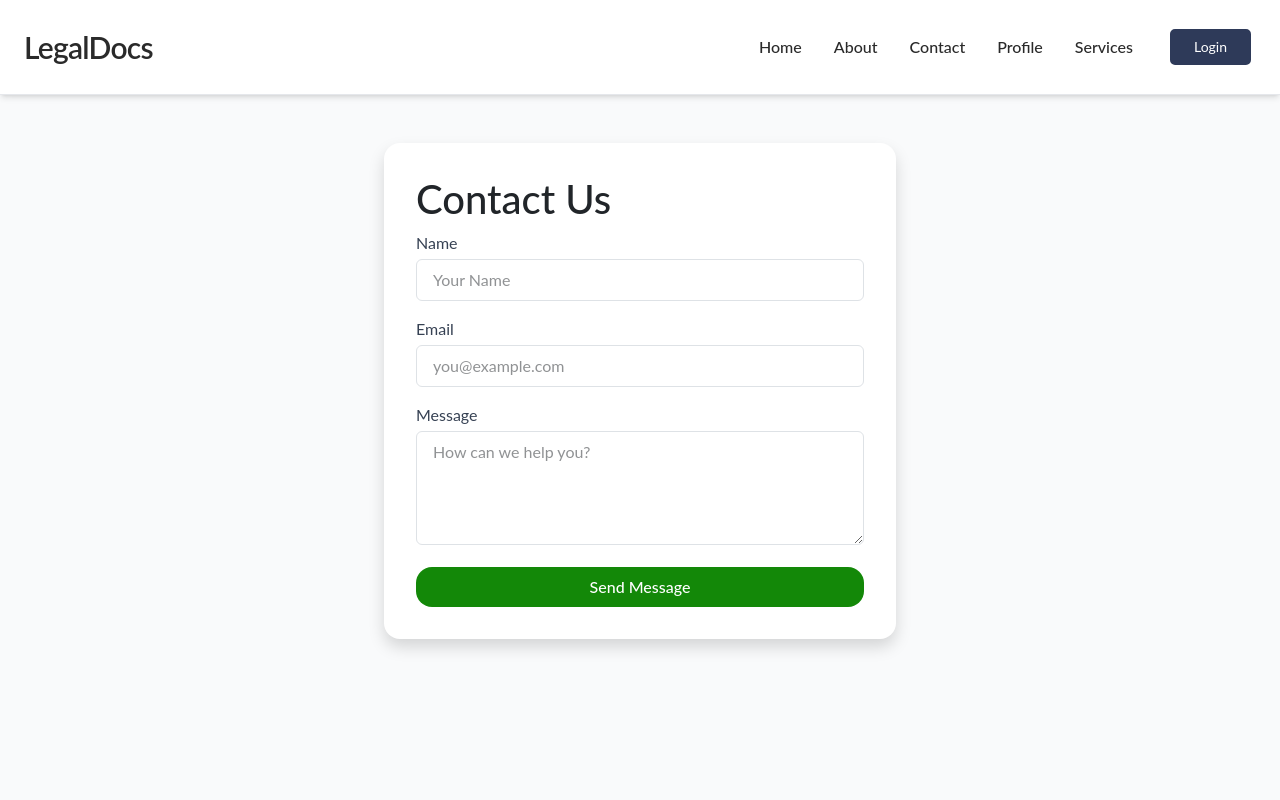
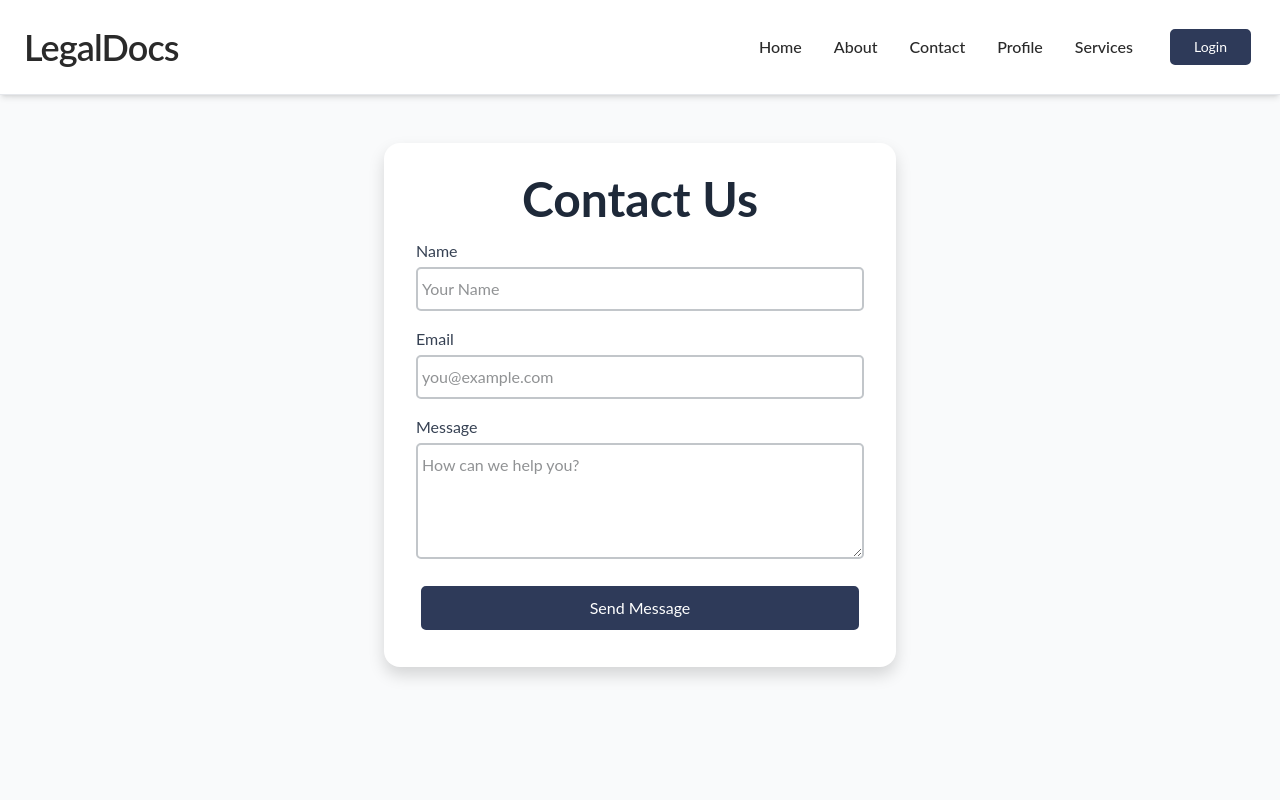
Before and after one commit to LegalDocs-Generator/frontend, a React (Vite) app in the folder client/: page /contact in a window 1280 px wide. Shown: the top 800 px of the page. Built offline with nearby package versions, Linux system fonts and the light colour scheme.

Commit message:
changes in buttons style

```diff
--- a/client/src/components/Navbar.jsx
+++ b/client/src/components/Navbar.jsx
@@ -30,7 +30,7 @@ const Navbar = () => {
         {/* Logo */}
         <Link
           to="/"
-          className="md:text-3xl text-2xl font-semibold tracking-tight navbar-element transition-all duration-300 !no-underline"
+          className="md:text-4xl text-2xl font-semibold tracking-tight navbar-element transition-all duration-300 !no-underline"
         >
           LegalDocs
         </Link>
--- a/client/src/pages/About.jsx
+++ b/client/src/pages/About.jsx
@@ -1,5 +1,5 @@
 const About = () => (
-  <div className="min-h-screen bg-gray-50 py-12 px-4">
+  <div className="min-h-screen text-sm md:text-base bg-gray-50 py-12 px-4">
     <div className="max-w-3xl mx-auto bg-white p-8 rounded-2xl shadow">
       <h1 className="text-3xl font-semibold text-gray-800 mb-4">About LegalDocs</h1>
       <p className="text-gray-600 mb-4">
--- a/client/src/pages/AuthPage.jsx
+++ b/client/src/pages/AuthPage.jsx
@@ -13,7 +13,7 @@ const AuthPage = () => {
     };
 
     return (
-        <div className=" mt-4 mb-4 flex items-center min-h-[500px] justify-center px-4">
+        <div className=" mt-4 text-sm md:text-base mb-4 flex items-center min-h-[500px] justify-center px-4">
             <div className="bg-white p-8 rounded-xl shadow-md w-full max-w-md border border-gray-200">
                 <h2 className="text-2xl font-semibold text-gray-700 mb-6 text-center">
                     {isLogin ? 'Sign In to LegalDocs' : 'Create an Account'}
--- a/client/src/pages/Contact.jsx
+++ b/client/src/pages/Contact.jsx
@@ -16,9 +16,9 @@ const Contact = () => {
   };
 
   return (
-    <div className="min-h-screen bg-gray-50 py-12 px-4">
+    <div className="min-h-screen text-sm md:text-base bg-gray-50 py-12 px-4">
       <div className="max-w-lg mx-auto bg-white p-8 rounded-2xl shadow">
-        <h1 className="text-3xl font-semibold text-gray-800 mb-6">Contact Us</h1>
+        <p className="text-3xl md:text-5xl text-center font-bold text-gray-800 mb-6">Contact Us</p>
         <form onSubmit={handleSubmit} className="space-y-4">
           <div>
             <label className="block text-gray-700 mb-1">Name</label>
@@ -27,7 +27,7 @@ const Contact = () => {
               value={form.name}
               onChange={handleChange}
               required
-              className="w-full border border-gray-300 rounded-md px-3 py-2 focus:outline-none focus:ring focus:border-blue-300"
+              className="w-full input py-2"
               placeholder="Your Name"
             />
           </div>
@@ -39,7 +39,7 @@ const Contact = () => {
               value={form.email}
               onChange={handleChange}
               required
-              className="w-full border border-gray-300 rounded-md px-3 py-2 focus:outline-none focus:ring focus:border-blue-300"
+              className="w-full input py-2"
               placeholder="you@example.com"
             />
           </div>
@@ -51,13 +51,13 @@ const Contact = () => {
               onChange={handleChange}
               required
               rows={4}
-              className="w-full border border-gray-300 rounded-md px-3 py-2 focus:outline-none focus:ring focus:border-blue-300 resize-none"
+              className="w-full input py-2"
               placeholder="How can we help you?"
             />
           </div>
           <button
             type="submit"
-            className="w-full general_button text-white py-2 rounded-md font-medium transition"
+            className="w-full save_button  button"
           >
             Send Message
           </button>
--- a/client/src/pages/PageNotFound.jsx
+++ b/client/src/pages/PageNotFound.jsx
@@ -3,7 +3,7 @@ import { FaRegSadTear } from 'react-icons/fa';
 
 const NotFound = () => {
   return (
-    <div className="min-h-screen flex flex-col justify-center items-center px-4 bg-gray-50 text-center animate-fade-in">
+    <div className="min-h-screen text-sm md:text-base flex flex-col justify-center items-center px-4 bg-gray-50 text-center animate-fade-in">
       <FaRegSadTear className="text-7xl text-[#2e3a59] mb-4 animate-bounce" />
       <p className="text-7xl font-bold text-[#2e3a59] mb-2">404</p>
       <p className="text-2xl font-semibold text-[#2e3a59] mb-2">
--- a/client/src/pages/Profile.jsx
+++ b/client/src/pages/Profile.jsx
@@ -39,7 +39,7 @@ const Profile = () => {
   };
 
   return (
-    <div className="min-h-screen bg-gray-50 flex items-center justify-center p-4">
+    <div className="min-h-screen text-sm md:text-base bg-gray-50 flex items-center justify-center p-4">
       <div className="bg-white rounded-2xl shadow-xl w-full max-w-md p-6">
         <div className="flex justify-center -mt-16">
           <div className="relative">
@@ -78,7 +78,7 @@ const Profile = () => {
                   name="fullName"
                   value={user.fullName}
                   onChange={handleInputChange}
-                  className="w-full border border-gray-300 rounded-lg px-3 py-2 focus:outline-none focus:ring focus:border-blue-300"
+                  className="w-full py-2 input"
                 />
               </div>
 
@@ -89,7 +89,7 @@ const Profile = () => {
                   name="phone"
                   value={user.phone}
                   onChange={handleInputChange}
-                  className="w-full border border-gray-300 rounded-lg px-3 py-2 focus:outline-none focus:ring focus:border-blue-300"
+                  className="w-full input py-2"
                 />
               </div>
 
@@ -100,20 +100,20 @@ const Profile = () => {
                   value={user.bio}
                   onChange={handleInputChange}
                   rows={4}
-                  className="w-full border border-gray-300 rounded-lg px-3 py-2 focus:outline-none focus:ring focus:border-blue-300 resize-none"
+                  className="w-full py-2 input"
                 />
               </div>
 
               <div className="flex justify-between">
                 <button
                   onClick={handleEditToggle}
-                  className="px-4 py-2 cancel_button text-gray-700 rounded-lg transition"
+                  className="px-4  cancel_button text-gray-700 rounded transition"
                 >
                   Cancel
                 </button>
                 <button
                   onClick={handleSave}
-                  className="px-4 py-2 edit_button text-white rounded-lg transition"
+                  className="button save_button !px-10"
                 >
                   Save
                 </button>
@@ -139,7 +139,7 @@ const Profile = () => {
           <div className="mt-6 flex justify-center">
             <button
               onClick={handleEditToggle}
-              className="px-6 py-2 edit_button text-white rounded-lg transition"
+              className="save_button button"
             >
               Edit Profile
             </button>
```
